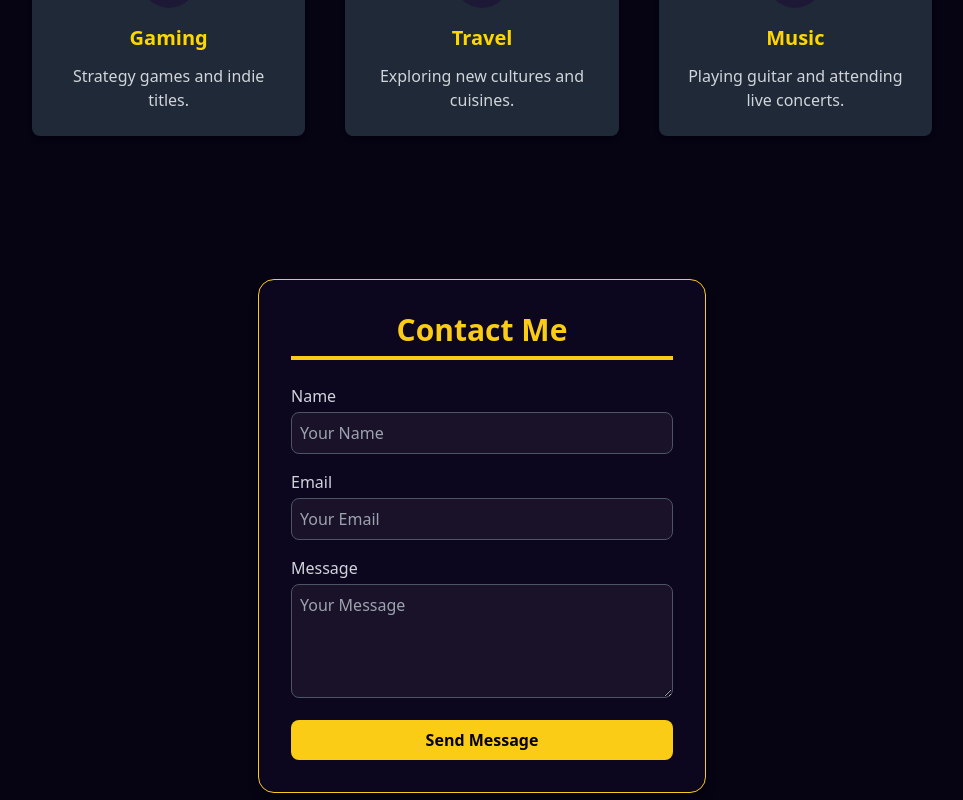
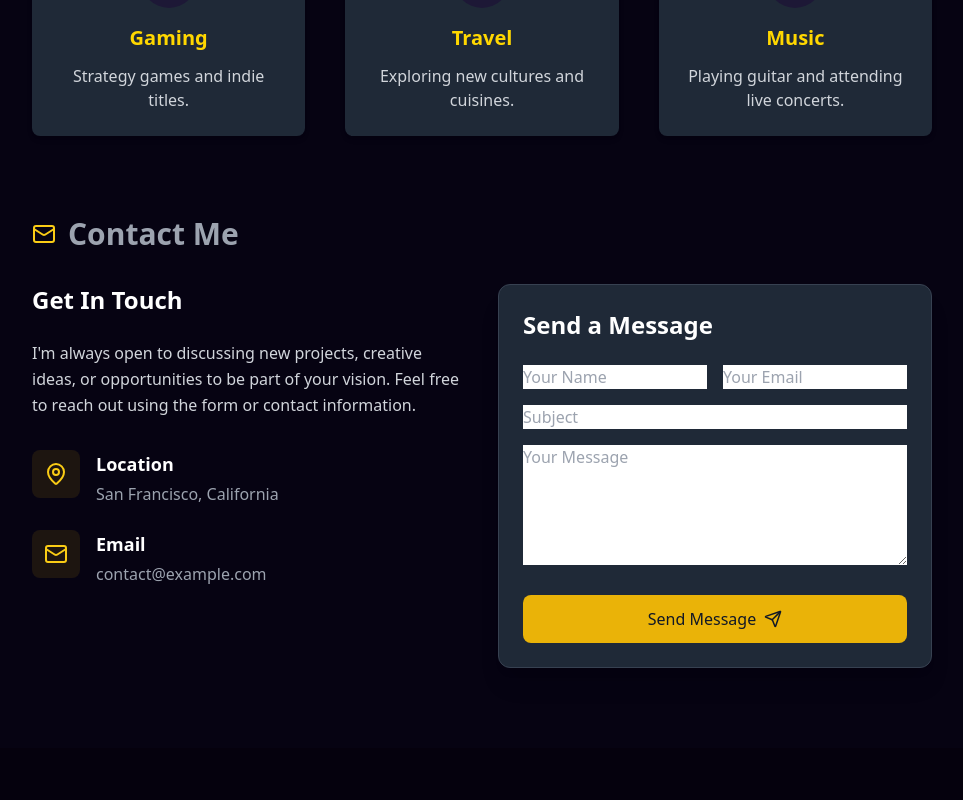
Before and after one commit to Daemon403/portfolio, a React (Create React App) app: page / in a window 1280 px wide. Shown: the part 3720-4520 px from the top of the page, without its empty margins (158-1121 px from the left). Built offline with nearby package versions, Linux system fonts and the light colour scheme.

Commit message:
Contact Section Complete

```diff
--- a/src/components/Contact.jsx
+++ b/src/components/Contact.jsx
@@ -1,47 +1,100 @@
-import React from "react";
+import React, { useState } from 'react';
+import { Mail, Send, MapPin } from 'lucide-react';
+import SectionTitle from './SectionTitle';
 
-const Contact = () => {
+export default function Contact() {
+  const [formData, setFormData] = useState({
+    name: '',
+    email: '',
+    subject: '',
+    message: ''
+  });
+
+  const [isSubmitting, setIsSubmitting] = useState(false);
+  const [submitStatus, setSubmitStatus] = useState(null);
+
+  const handleChange = (e) => {
+    const { name, value } = e.target;
+    setFormData(prev => ({ ...prev, [name]: value }));
+  };
+
+  const handleSubmit = (e) => {
+    e.preventDefault();
+    setIsSubmitting(true);
+
+    setTimeout(() => {
+      setIsSubmitting(false);
+      setSubmitStatus('success');
+
+      setFormData({
+        name: '',
+        email: '',
+        subject: '',
+        message: ''
+      });
+
+      setTimeout(() => {
+        setSubmitStatus(null);
+      }, 5000);
+    }, 1500);
+  };
+
   return (
-    <div className="flex items-center justify-center min-h-screen bg-[#060312] text-gray-400 p-4">
-      <div className="bg-[#0d061f] shadow-lg rounded-2xl p-8 w-full max-w-md border border-yellow-400">
-        <h2 className="text-3xl font-bold text-yellow-400 text-center mb-6 border-b-4 border-yellow-400 pb-2">
-          Contact Me
-        </h2>
-        <form className="space-y-4">
+    <section id ="contact" className="bg-[#060312] text-gray-400 py-20 flex flex-col items-center">
+      <div className="max-w-[900px] w-full">
+        <SectionTitle icon={<Mail />} title="Contact Me" />
+      </div>
+
+      <div className="max-w-[900px] w-full grid md:grid-cols-2 gap-8">
         <div>
-            <label className="block text-gray-300 font-medium">Name</label>
-            <input
-              type="text"
-              className="w-full mt-1 p-2 border border-gray-600 rounded-lg bg-[#1a1228] text-gray-300 focus:outline-none focus:ring-2 focus:ring-yellow-400"
-              placeholder="Your Name"
-            />
+          <h3 className="text-2xl font-bold mb-6 text-white">Get In Touch</h3>
+          <p className="text-gray-300 mb-8 leading-relaxed">
+            I'm always open to discussing new projects, creative ideas, or opportunities to be part of your vision. Feel free to reach out using the form or contact information.
+          </p>
+          <div className="space-y-6">
+            <div className="flex items-start">
+              <div className="p-3 bg-yellow-500/10 rounded-lg mr-4 text-yellow-400">
+                <MapPin size={24} />
               </div>
               <div>
-            <label className="block text-gray-300 font-medium">Email</label>
-            <input
-              type="email"
-              className="w-full mt-1 p-2 border border-gray-600 rounded-lg bg-[#1a1228] text-gray-300 focus:outline-none focus:ring-2 focus:ring-yellow-400"
-              placeholder="Your Email"
-            />
+                <h4 className="text-lg font-semibold text-white mb-1">Location</h4>
+                <p className="text-gray-400">San Francisco, California</p>
+              </div>
+            </div>
+            <div className="flex items-start">
+              <div className="p-3 bg-yellow-500/10 rounded-lg mr-4 text-yellow-400">
+                <Mail size={24} />
               </div>
               <div>
-            <label className="block text-gray-300 font-medium">Message</label>
-            <textarea
-              className="w-full mt-1 p-2 border border-gray-600 rounded-lg bg-[#1a1228] text-gray-300 focus:outline-none focus:ring-2 focus:ring-yellow-400"
-              placeholder="Your Message"
-              rows="4"
-            ></textarea>
+                <h4 className="text-lg font-semibold text-white mb-1">Email</h4>
+                <a href="mailto:nicholasmutsaka@gmail.com" className="text-gray-400 hover:text-yellow-400 transition-colors duration-300">
+                  contact@example.com
+                </a>
               </div>
-          <button
-            type="submit"
-            className="w-full bg-yellow-400 text-[#060312] py-2 rounded-lg font-semibold hover:bg-yellow-500 transition duration-300"
-          >
-            Send Message
+            </div>
+          </div>
+        </div>
+
+        <div className="bg-gray-800 rounded-xl p-6 shadow-xl border border-gray-700 hover:shadow-2xl transition-shadow">
+          <h3 className="text-2xl font-bold mb-6 text-white">Send a Message</h3>
+          {submitStatus === 'success' && (
+            <div className="bg-green-500/20 border border-green-500/30 text-green-400 px-4 py-3 rounded-lg mb-6">
+              Your message has been sent successfully! I'll get back to you soon.
+            </div>
+          )}
+          <form onSubmit={handleSubmit}>
+            <div className="grid grid-cols-1 md:grid-cols-2 gap-4 mb-4">
+              <input type="text" name="name" value={formData.name} onChange={handleChange} placeholder="Your Name" className="input-field" required />
+              <input type="email" name="email" value={formData.email} onChange={handleChange} placeholder="Your Email" className="input-field" required />
+            </div>
+            <input type="text" name="subject" value={formData.subject} onChange={handleChange} placeholder="Subject" className="input-field w-full mb-4" required />
+            <textarea name="message" value={formData.message} onChange={handleChange} placeholder="Your Message" className="input-field w-full mb-6" rows={5} required />
+            <button type="submit" disabled={isSubmitting} className={`w-full flex items-center justify-center px-6 py-3 rounded-lg font-medium transition-all duration-300 ${isSubmitting ? 'bg-gray-600 text-gray-300 cursor-not-allowed' : 'bg-yellow-500 hover:bg-yellow-600 text-gray-900 hover:shadow-lg'}`}>
+              {isSubmitting ? 'Sending...' : <>Send Message <Send size={18} className="ml-2" /></>}
             </button>
           </form>
         </div>
       </div>
+    </section>
   );
-};
-
-export default Contact;
+}
```
Lines whose indentation alone changed are shown as unchanged.
